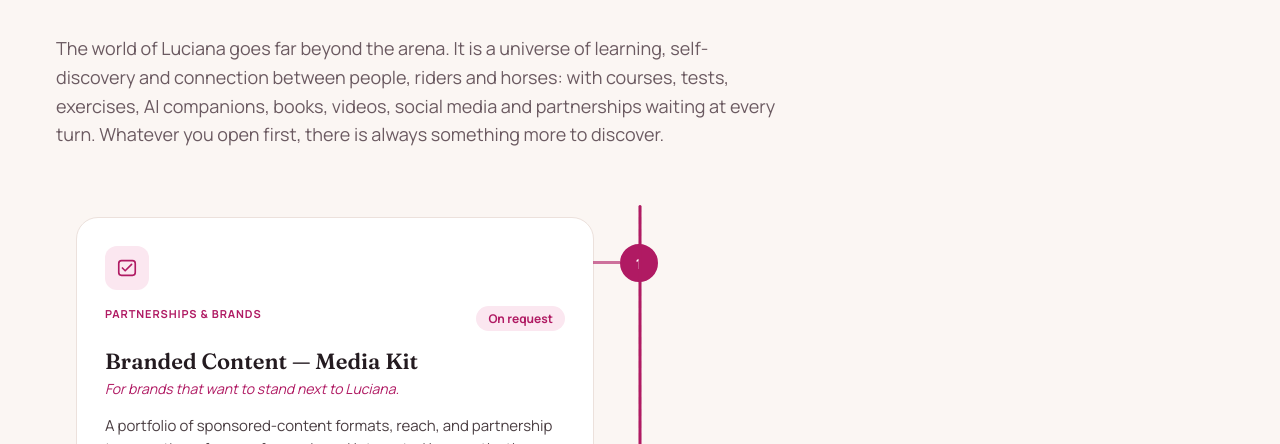
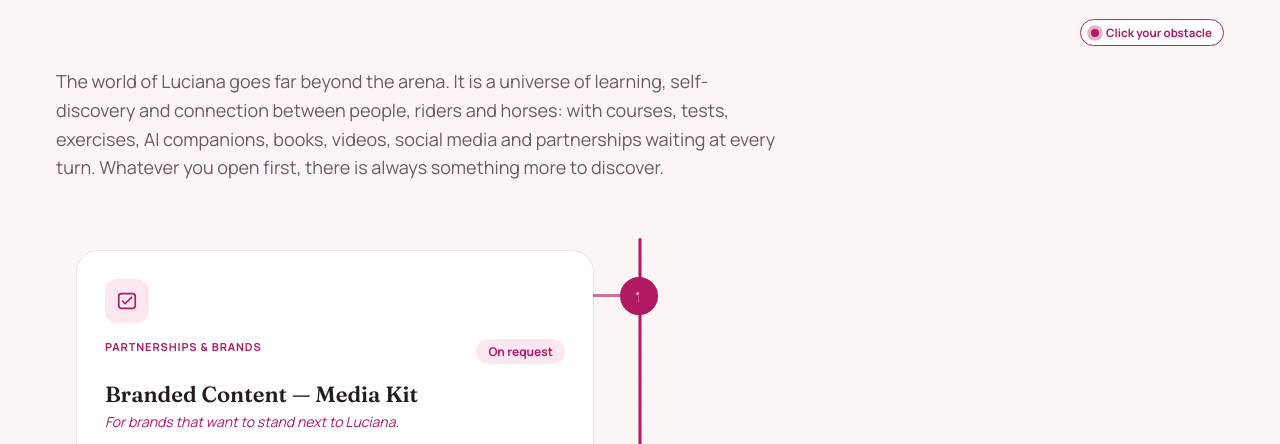
Before and after one commit to rgoncalves05/LucianaDinizUniverse, a plain HTML site: page index.html in a window 1280 px wide. Shown: the part 343-787 px from the top of the page. Drawn offline with Linux system fonts and the light colour scheme; animation ran at ten frames a second.

Commit message:
Add files via upload

```diff
--- a/index.html
+++ b/index.html
@@ -219,6 +219,13 @@
   .ld-tip-ok { width: 100%; padding: 13px 16px; border: none; border-radius: 999px; background: var(--c); color: #FFFFFF; font: 700 15px 'Manrope', sans-serif; cursor: pointer; }
   @keyframes tipBg { from { opacity: 0; } to { opacity: 1; } }
   @keyframes tipIn { from { opacity: 0; transform: translateY(24px) scale(0.92); } to { opacity: 1; transform: none; } }
+  .ld-hint-row { display: flex; justify-content: flex-end; padding: 0 clamp(20px, 6vw, 56px); max-height: 48px; overflow: visible; transition: opacity 0.5s, max-height 0.5s 0.2s, margin 0.5s 0.2s; margin-top: -6px; }
+  .ld-hint-row.done { opacity: 0; max-height: 0; margin-top: 0; pointer-events: none; }
+  .ld-hint { margin: 4px 0 8px; padding: 5px 11px 5px 10px; border-radius: 999px; background: #FFFFFF; border: 1.5px solid #B01A63; color: #B01A63; font: 700 11.5px 'Manrope', sans-serif; pointer-events: none; display: flex; align-items: center; gap: 7px; animation: hintBob 2.4s ease-in-out infinite; }
+  .ld-hint::before { content: ''; width: 8px; height: 8px; border-radius: 50%; background: #B01A63; animation: hintDot 1.6s ease-out infinite; }
+  @keyframes hintBob { 0%, 100% { transform: translateY(0); } 50% { transform: translateY(-4px); } }
+  @keyframes hintDot { 0% { box-shadow: 0 0 0 0 rgba(176,26,99,0.55); } 100% { box-shadow: 0 0 0 10px rgba(176,26,99,0); } }
+  @media (max-width: 600px) { .ld-hint-row { justify-content: flex-start; } }
   .ld-footer { padding: 0 clamp(20px, 6vw, 56px) clamp(48px, 8vw, 72px); }
   .ld-footer p { font-size: 13px; color: #9C8B91; text-align: center; margin: 0 auto; max-width: 620px; }
 
@@ -276,6 +283,7 @@
     <canvas id="ld-flow" aria-hidden="true"></canvas>
     <h1 class="ld-h1" id="ld-h1"></h1>
   </div>
+  <div class="ld-hint-row" id="ld-hint-row"><p class="ld-hint" id="ld-hint" aria-hidden="true"></p></div>
   <p class="ld-sub" id="ld-sub"></p>
 
   <div class="ld-focus" id="ld-focus" hidden>
@@ -1456,11 +1464,14 @@
     // "I want to focus on:" list, most-clicked words first
     const FOCUS_LABEL = { en: 'I want to focus on:', pt: 'Quero focar em:', fr: 'Je veux me concentrer sur :', it: 'Voglio concentrarmi su:', de: 'Ich möchte mich konzentrieren auf:' };
     const focusBox = document.getElementById('ld-focus'), focusChips = document.getElementById('ld-focus-chips'), focusLabel = document.getElementById('ld-focus-label');
+    const HINT = { en: 'Click your obstacle', pt: 'Clique no seu obstáculo', fr: 'Cliquez sur votre obstacle', it: 'Clicca sul tuo ostacolo', de: 'Klicke auf dein Hindernis' };
+    const hintEl = document.getElementById('ld-hint');
     function renderFocus(fresh) {
       const lang = typeof currentLang !== 'undefined' ? currentLang : 'en';
       const list = WORDS[lang] || WORDS.en;
       const picked = wordObjs.filter((w) => w.n > 0).sort((a, b) => b.n - a.n || a.lastClick - b.lastClick);
       focusBox.hidden = picked.length === 0;
+      if (hintEl) { hintEl.textContent = HINT[lang] || HINT.en; document.getElementById('ld-hint-row').classList.toggle('done', picked.length > 0); }
       focusLabel.textContent = FOCUS_LABEL[lang] || FOCUS_LABEL.en;
       focusChips.innerHTML = '';
       picked.forEach((w) => {
@@ -1500,6 +1511,7 @@
     }
     tipBox.addEventListener('click', (e) => { if (e.target === tipBox) closeTip(); });
     document.addEventListener('keydown', (e) => { if (e.key === 'Escape') closeTip(); });
+    renderFocus();
     if (h1El && 'MutationObserver' in window) new MutationObserver(() => renderFocus()).observe(h1El, { childList: true, characterData: true, subtree: true });
 
     function wordAt(ev) {
```
